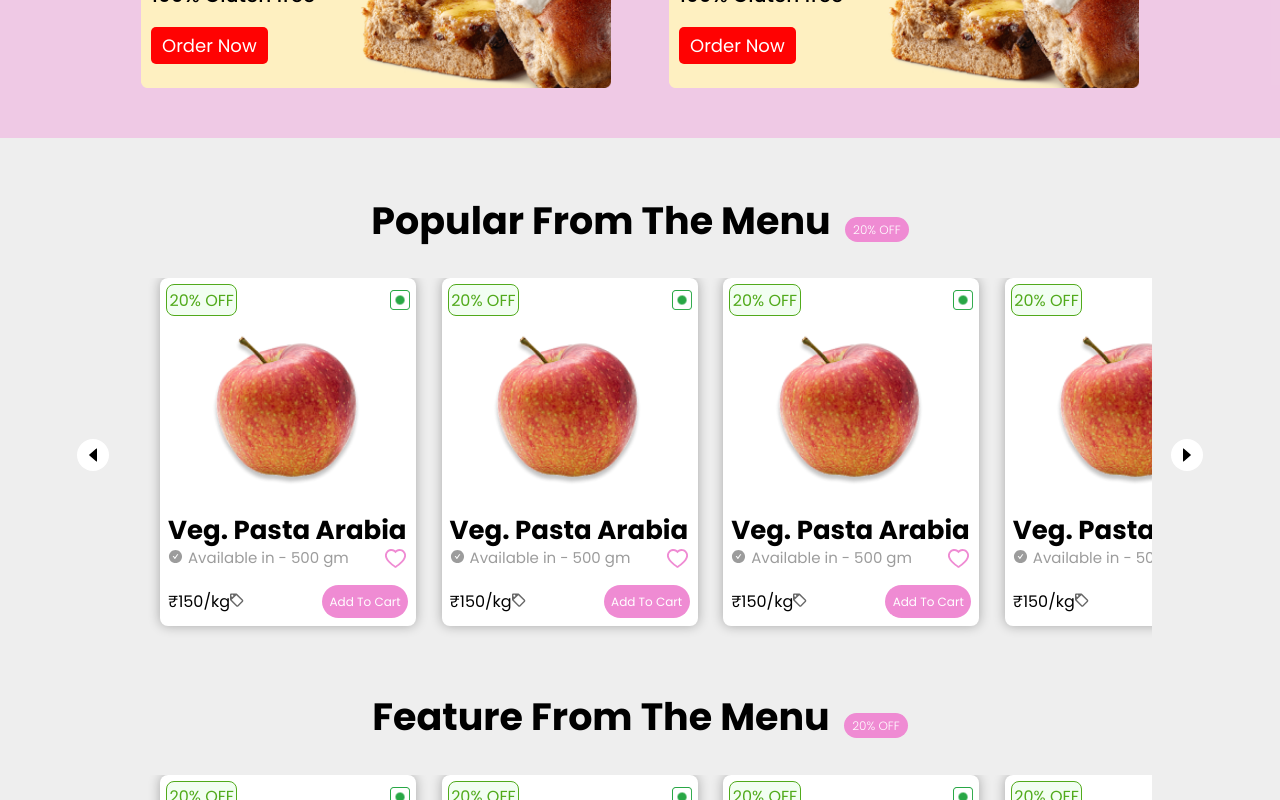
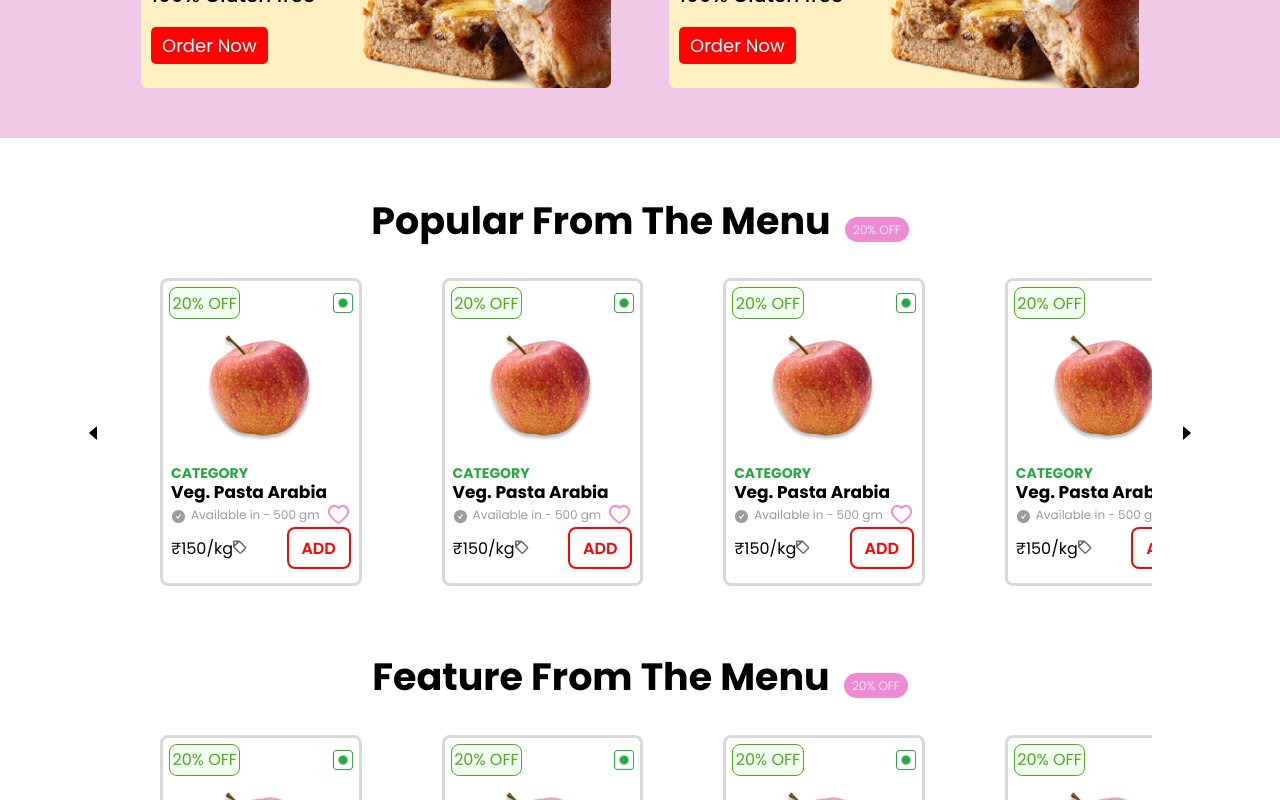
Before and after one commit to Anushka512/fog-website, a React (Create React App) app: page / in a window 1280 px wide. Shown: the part 1440-2240 px from the top of the page. Built offline with nearby package versions, Linux system fonts and the light colour scheme.

Commit message:
Updated Card

```diff
--- a/src/Components/Card/Card.js
+++ b/src/Components/Card/Card.js
@@ -14,6 +14,7 @@ function Card({ imgUrl, name, price }) {
         <img src={imgUrl} alt="product" />
       </div>
       <div className="bottom__bar">
+        <h4 className="cate">CATEGORY</h4>
         <h3>{name}</h3>
         <div className="card__info">
           <div className="info__desc">
@@ -41,7 +42,7 @@ function Card({ imgUrl, name, price }) {
             </svg>
           </p>
 
-          <button className="btn">Add To Cart</button>
+          <button className="btn">ADD</button>
         </div>
       </div>
     </div>
--- a/src/Components/Card/Card.scss
+++ b/src/Components/Card/Card.scss
@@ -2,9 +2,10 @@
   display: flex;
   flex-direction: column;
   justify-content: flex-start;
-  min-width: 20vmax;
-  box-shadow: 0 0 12px rgba(0, 0, 0, 0.3);
+  min-width: 180px;
+  min-height: 308px;
   background-color: white;
+  border: 3px solid #d9d9d9;
   border-radius: 8px;
   transition: var(--transition);
   .top__bar {
@@ -28,13 +29,20 @@
   }
   .card__img {
     img {
-      width: 185px;
-      height: 185px;
+      width: 132px;
+      height: 132px;
     }
   }
 
   .bottom__bar {
     padding: 8px;
+    h4 {
+      font-size: 14px;
+      color: #28a745;
+    }
+    h3 {
+      font-size: 17px;
+    }
 
     .card__info {
       display: flex;
@@ -44,7 +52,7 @@
     .info__desc {
       display: flex;
       gap: 5px;
-      align-items: flex-start;
+      align-items: center;
       height: auto;
       justify-content: center;
       svg {
@@ -54,7 +62,8 @@
       }
 
       p {
-        font-size: 15px;
+        margin: 0;
+        font-size: 12px;
       }
     }
 
@@ -69,12 +78,13 @@
       align-items: center;
 
       .btn {
-        padding: 0.5vmax;
-        font-size: 12px;
-        border-radius: 25px;
-
-        background-color: var(--primary-pink);
-        color: white;
+        padding: 0.5vmax 1vmax;
+        font-size: 16px;
+        border: 2px solid #ff0202;
+        background-color: transparent;
+        color: #ff0202;
+        font-weight: 600;
+        border-radius: 8px;
       }
     }
   }
--- a/src/Pages/Home/Home.scss
+++ b/src/Pages/Home/Home.scss
@@ -68,6 +68,7 @@
 
 // ----------------------PRODUCTS---------------
 .products {
+  background-color: white;
   padding-top: 60px;
   padding-bottom: 60px;
   position: relative;
```
